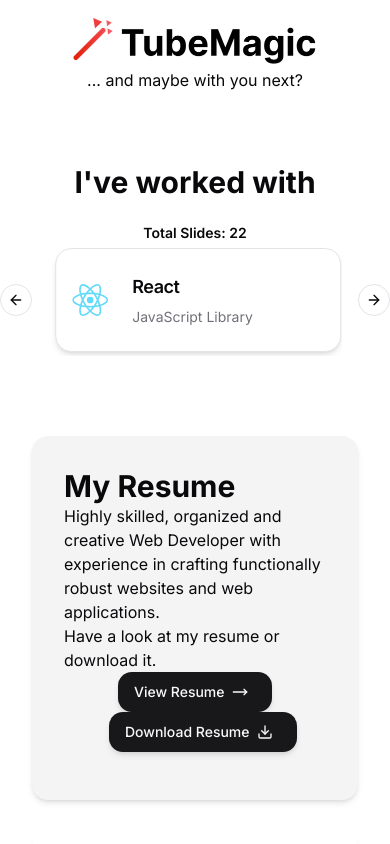
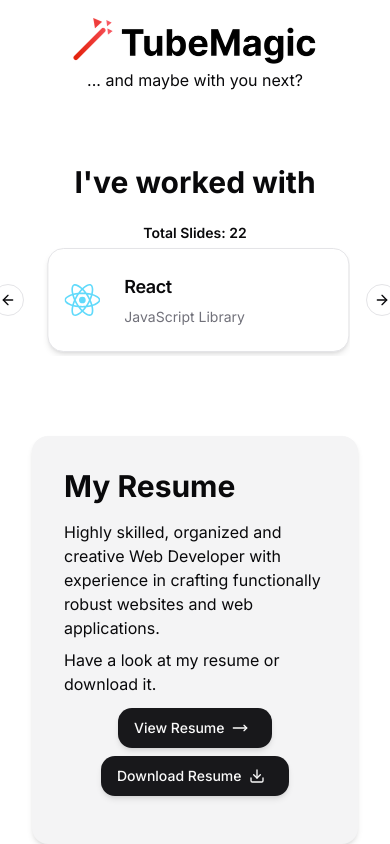
Before and after one commit to harshilshrma/my-portfolio, a Next.js app in the folder my-portfolio/: page / in a window 390 px wide. Shown: the part 1060-1904 px from the top of the page. Built offline with nearby package versions, Linux system fonts and the light colour scheme.

Commit message:
responsiveness

```diff
--- a/my-portfolio/components/Resume.tsx
+++ b/my-portfolio/components/Resume.tsx
@@ -55,15 +55,15 @@ export default function Resume() {
             <div className="grid grid-cols-1 md:grid-cols-2 gap-8">
                 {/* Grid 1 */}
                 <div className="bg-secondary p-8 rounded-lg shadow-md flex flex-col justify-around">
-                    <h1 className="text-3xl md:text-4xl font-bold text-left">My Resume</h1>
-                    <p className="text-base md:text-lg">
+                    <h1 className="text-3xl md:text-4xl font-bold text-left mb-4">My Resume</h1>
+                    <p className="text-base md:text-lg mb-2">
                         Highly skilled, organized and creative Web Developer with experience in crafting functionally robust websites and web applications.
                     </p>
-                    <p className="text-base md:text-lg">
+                    <p className="text-base md:text-lg mb-3">
                         Have a look at my resume or download it.
                     </p>
 
-                    <div className="flex flex-col md:flex-row items-center grid-cols-1 md:grid-cols-2 space-x-4 mb-4">
+                    <div className="flex flex-col md:flex-row items-center grid-cols-1 md:grid-cols-2 md:space-x-4 space-y-2 mb-4">
                         <Button type="submit" onClick={handleViewResume} className="shadow-md">
                             View Resume &nbsp;<MoveRight className="mr-2 h-4 w-4" />
                         </Button>
--- a/my-portfolio/components/Skills.tsx
+++ b/my-portfolio/components/Skills.tsx
@@ -36,7 +36,7 @@ export default function Skills() {
     const [api, setApi] = React.useState<CarouselApi>()
 
     return (
-        <div className="container mx-auto py-10 px-8">
+        <div className="container mx-auto py-10 px-6">
             <h1 className="text-3xl md:text-4xl font-bold text-center mb-5">I&apos;ve worked with</h1>
             <div className="text-center">
                 <span className="text-sm font-semibold">
```
